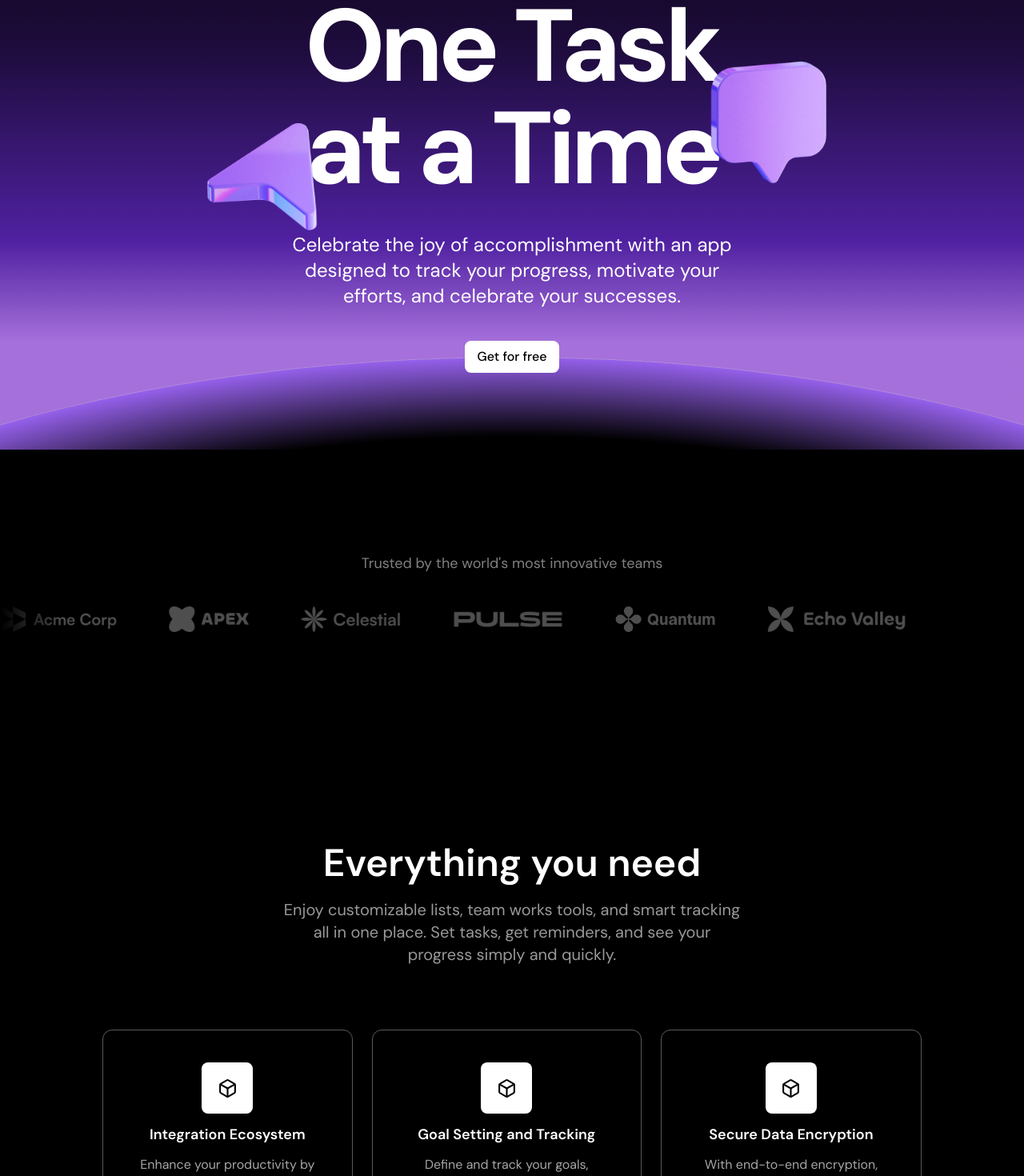
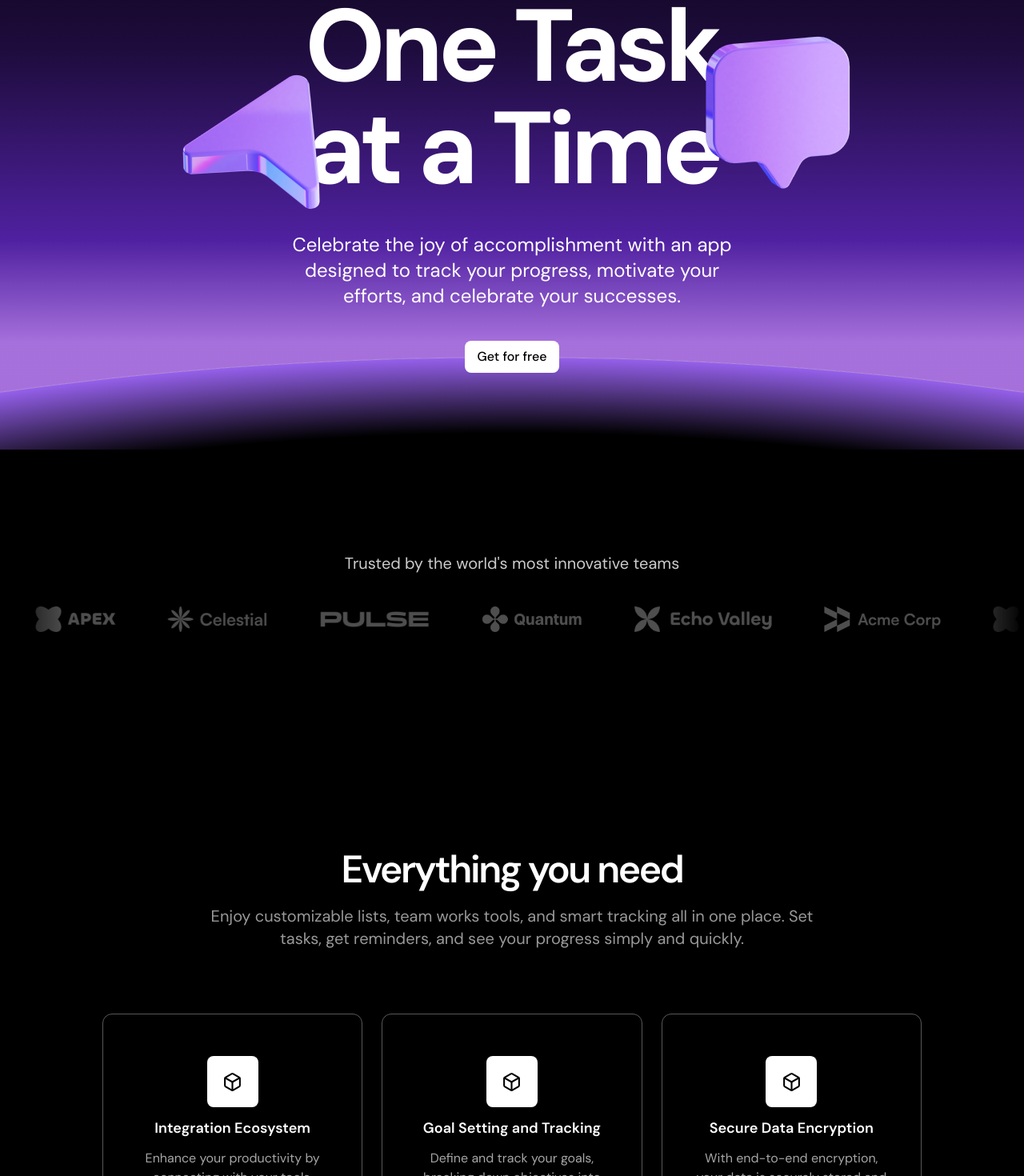
Before and after one commit to shiyammm/saas_landing_page, a Next.js app: page / in a window 1280 px wide. Shown: the part 320-1790 px from the top of the page at 80% size. Built offline with nearby package versions, Linux system fonts and the light colour scheme.

Commit message:
updated sections with animation using framer motion

```diff
--- a/package.json
+++ b/package.json
@@ -11,6 +11,7 @@
   "dependencies": {
     "clsx": "^2.1.1",
     "clx": "^1.0.0",
+    "framer-motion": "^11.3.31",
     "next": "14.2.7",
     "react": "^18",
     "react-dom": "^18",
--- a/src/app/globals.css
+++ b/src/app/globals.css
@@ -15,11 +15,11 @@
 .rainbow_gradient-text {
   background: linear-gradient(
     to right,
-    hsl(296, 100%, 92%, 0.7),
-    hsl(191, 100%, 58%, 0.7),
-    hsl(59, 100%, 75%, 0.7),
-    hsl(336, 87%, 79%, 0.7),
-    hsl(296, 100%, 92%, 0.7)
+    hsl(296, 100%, 92%),
+    hsl(191, 100%, 58%),
+    hsl(59, 100%, 75%),
+    hsl(336, 87%, 79%),
+    hsl(296, 100%, 92%)
   );
   background-clip: text;
   -webkit-background-clip: text;
--- a/src/app/page.tsx
+++ b/src/app/page.tsx
@@ -1,8 +1,12 @@
 import Banner from '@/components/Banner';
+import Contact from '@/components/Contact';
+import FAQs from '@/components/FAQs';
 import Features from '@/components/Features';
+import Footer from '@/components/Footer';
 import Hero from '@/components/Hero';
 import Marque from '@/components/Marque';
 import Navbar from '@/components/Navbar';
+import ProductInterface from '@/components/ProductInterface';
 import React from 'react';
 
 const page = () => {
@@ -13,6 +17,10 @@ const page = () => {
       <Hero />
       <Marque />
       <Features />
+      <ProductInterface />
+      <FAQs />
+      <Contact />
+      <Footer />
     </main>
   );
 };
--- a/src/components/FeatureCards.tsx
+++ b/src/components/FeatureCards.tsx
@@ -1,18 +1,47 @@
-import React from 'react';
+'use client';
+import { motion, useMotionTemplate, useMotionValue } from 'framer-motion';
+import React, { useEffect, useRef } from 'react';
 import { LuBox } from 'react-icons/lu';
 
-type featuresCardTypes = {
-  heading: string;
+const FeatureCards = ({
+  title,
+  description,
+}: {
+  title: string;
   description: string;
-};
+}) => {
+  const offSetX = useMotionValue(-100);
+  const offSetY = useMotionValue(-100);
+  const maskImage = useMotionTemplate`radial-gradient(100px 100px at ${offSetX}px ${offSetY}px, black, transparent)`;
+  const borderRef = useRef<HTMLDivElement>(null);
+  useEffect(() => {
+    const handleMousePosition = (event: MouseEvent) => {
+      if (!borderRef.current) return;
+      const borderRect = borderRef.current?.getBoundingClientRect();
+      offSetX.set(event.x - borderRect.x);
+      offSetY.set(event.y - borderRect.y);
+    };
 
-const FeatureCards = ({ heading, description }: featuresCardTypes) => {
+    window.addEventListener('mousemove', handleMousePosition);
+    return () => {
+      window.removeEventListener('mousemove', handleMousePosition);
+    };
+  }, []);
+
   return (
-    <div className=" border border-white p-10 text-center rounded-xl border-opacity-35 space-y-3  flex flex-col items-center">
+    <div className=" border border-white p-10 text-center rounded-xl border-opacity-35 space-y-3  flex flex-col items-center flex-1 relative">
+      <motion.div
+        className="absolute inset-0 border-2 border-purple-500 rounded-xl"
+        ref={borderRef}
+        style={{
+          WebkitMaskImage: maskImage,
+          maskImage,
+        }}
+      ></motion.div>
       <div className="bg-white size-16 rounded-lg flex items-center justify-center">
         <LuBox size={25} className="text-black" />
       </div>
-      <h1 className="text-lg font-semibold">{heading}</h1>
+      <h1 className="text-lg font-semibold">{title}</h1>
       <p className="text-md text-white text-opacity-65">{description}</p>
     </div>
   );
--- a/src/components/Features.tsx
+++ b/src/components/Features.tsx
@@ -2,10 +2,28 @@ import React from 'react';
 import FeatureCards from './FeatureCards';
 
 const Features = () => {
+  const features = [
+    {
+      title: 'Integration Ecosystem',
+      description:
+        'Enhance your productivity by connecting with your tools, keeping your essentials in one place.',
+    },
+    {
+      title: 'Goal Setting and Tracking',
+      description:
+        'Define and track your goals, breaking down objectives into achievable tasks to keep your targets in sight.',
+    },
+    {
+      title: 'Secure Data Encryption',
+      description:
+        'With end-to-end encryption, your data is securely stored and protected from unauthorized access.',
+    },
+  ];
+
   return (
-    <section className="bg-black min-h-screen w-full text-white flex flex-col items-center justify-center px-4">
-      <div className="text-center max-w-xl">
-        <h3 className="text-white text-5xl font-semibold">
+    <section className="bg-black min-h-screen w-full text-white flex flex-col items-center justify-center px-4 py-20">
+      <div className="text-center max-w-xl md:max-w-3xl mx-auto">
+        <h3 className="text-white text-5xl font-semibold tracking-tighter">
           Everything you need
         </h3>
         <p className="text-xl text-white text-opacity-60 mt-5 my-20">
@@ -15,18 +33,9 @@ const Features = () => {
         </p>
       </div>
       <div className="md:flex space-y-6 md:space-y-0 gap-6 max-w-lg md:max-w-5xl">
-        <FeatureCards
-          heading="Integration Ecosystem"
-          description="Enhance your productivity by connecting with your tools, keeping your essentials in one place."
-        />
-        <FeatureCards
-          heading="Goal Setting and Tracking"
-          description="Define and track your goals, breaking down objectives into achievable tasks to keep your targets in sight."
-        />
-        <FeatureCards
-          heading="Secure Data Encryption"
-          description="With end-to-end encryption, your data is securely stored and protected from unauthorized access."
-        />
+        {features.map(({ title, description }) => (
+          <FeatureCards title={title} description={description} key={title} />
+        ))}
       </div>
     </section>
   );
--- a/src/components/Hero.tsx
+++ b/src/components/Hero.tsx
@@ -1,12 +1,14 @@
+'use client';
 import React from 'react';
 import cursor from '@/assets/images/cursor.png';
 import message from '@/assets/images/message.png';
 import Image from 'next/image';
+import { motion } from 'framer-motion';
 
 const Hero = () => {
   return (
     <section className="text-white w-full py-[72px] sm:py-24 flex justify-center hero_gradient relative overflow-hidden">
-      <div className="bg-black absolute w-[750px] h-[375px] sm:w-[1536px] sm:h-[768px] lg:w-[2400px] lg:h-[1100px]  rounded-[100%] top-[calc(100%-96px)] sm:top-[calc(100%-116px)] left-1/2 -translate-x-1/2 border border-[#B48CDE] bg-[radial-gradient(closest-side,#000_82%,#9560EB)]"></div>
+      <div className="bg-black absolute w-[750px] h-[375px] sm:w-[1536px] sm:h-[768px] lg:w-[2400px] lg:h-[1100px] xl:w-[3200px] xl:h-[1050px] rounded-[100%] top-[calc(100%-96px)] sm:top-[calc(100%-116px)] left-1/2 -translate-x-1/2 border border-[#B48CDE] bg-[radial-gradient(closest-side,#000_82%,#9560EB)]"></div>
       <div className="relative ">
         <div className="flex flex-col items-center space-y-10">
           <a
@@ -22,20 +24,34 @@ const Hero = () => {
             <h1 className="text-7xl sm:text-9xl font-bold text-center tracking-tighter">
               One Task <br /> at a Time
             </h1>
+            <motion.div
+              className="absolute top-[5rem] -left-[10rem] sm:inline hidden"
+              drag
+              // dragSnapToOrigin
+            >
               <Image
                 src={cursor}
-              width={100}
-              height={100}
+                width="200"
+                height="200"
+                className="max-w-none"
                 alt="cursor-icon"
-              className="absolute top-36 -left-32 w-[10rem] sm:inline hidden"
+                draggable="false"
               />
+            </motion.div>
+            <motion.div
+              className="absolute top-[3rem] -right-[11rem] sm:inline hidden"
+              drag
+              // dragSnapToOrigin
+            >
               <Image
                 src={message}
-              width={100}
-              height={100}
+                width="200"
+                height="200"
+                className="max-w-none"
                 alt="message-icon"
-              className="absolute top-20 w-[10rem] -right-36 sm:inline hidden"
+                draggable="false"
               />
+            </motion.div>
           </div>
           <p className="text-center font-normal text-xl sm:text-2xl max-w-md sm:max-w-xl ">
             Celebrate the joy of accomplishment with an app designed to track
--- a/src/components/Marque.tsx
+++ b/src/components/Marque.tsx
@@ -1,3 +1,5 @@
+'use client';
+
 import Image from 'next/image';
 import React from 'react';
 import acme from '@/assets/images/acme.png';
@@ -6,6 +8,7 @@ import celestial from '@/assets/images/celestial.png';
 import pulse from '@/assets/images/pulse.png';
 import quantum from '@/assets/images/quantum.png';
 import echo from '@/assets/images/echo.png';
+import { motion } from 'framer-motion';
 
 const Marque = () => {
   const images = [
@@ -18,11 +21,20 @@ const Marque = () => {
   ];
   return (
     <section className="bg-black py-20 sm:py-32 space-y-10">
-      <h2 className="text-center text-lg text-opacity-50 text-white px-4">
+      <h2 className="text-center text-lg sm:text-xl text-opacity-80 text-white px-4">
         Trusted by the world's most innovative teams
       </h2>
-      <div className="before:content-[''] relative overflow-hidden before:h-full after:h-full after:content-[''] before:absolute after:absolute before:bg-[linear-gradient(to_right,#000,rgb(0,0,0,0))] after:bg-[linear-gradient(to_left,#000,rgb(0,0,0,0))] before:w-20 after:w-20 after:right-0 before:left-0 before:top-0 after:top-0">
-        <div className="flex gap-16 overflow-hidden items-center">
+      <div className="before:content-[''] relative overflow-hidden before:h-full after:h-full after:content-[''] before:z-10 before:absolute after:absolute before:bg-[linear-gradient(to_right,#000,rgb(0,0,0,0))] after:bg-[linear-gradient(to_left,#000,rgb(0,0,0,0))] before:w-20 after:w-20 after:right-0 before:left-0 before:top-0 after:top-0">
+        <motion.div
+          className="flex gap-16 flex-none pr-10"
+          initial={{ translateX: 0 }}
+          animate={{ translateX: '-50%' }}
+          transition={{
+            duration: 5,
+            ease: 'linear',
+            repeat: Infinity,
+          }}
+        >
           {images.map(({ src, alt }) => (
             <Image
               src={src}
@@ -31,7 +43,15 @@ const Marque = () => {
               className="h-8 flex-none w-auto"
             />
           ))}
-        </div>
+          {images.map(({ src, alt }) => (
+            <Image
+              src={src}
+              alt={alt}
+              key={alt}
+              className="h-8 flex-none w-auto"
+            />
+          ))}
+        </motion.div>
       </div>
     </section>
   );
```
Also changed, not shown: 1 other file (tests, documents, lock files or other folders). Lines whose indentation alone changed are shown as unchanged.
